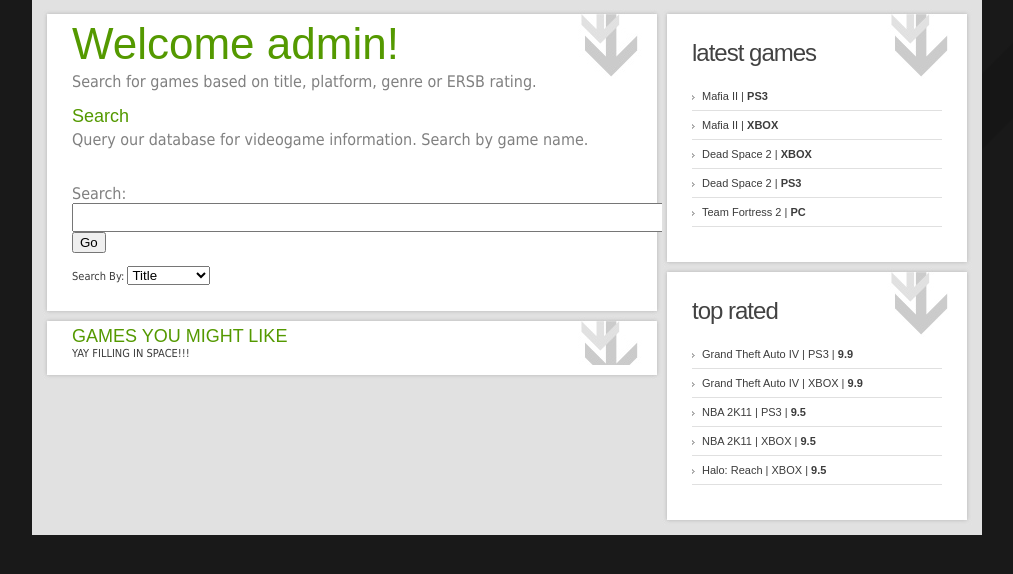
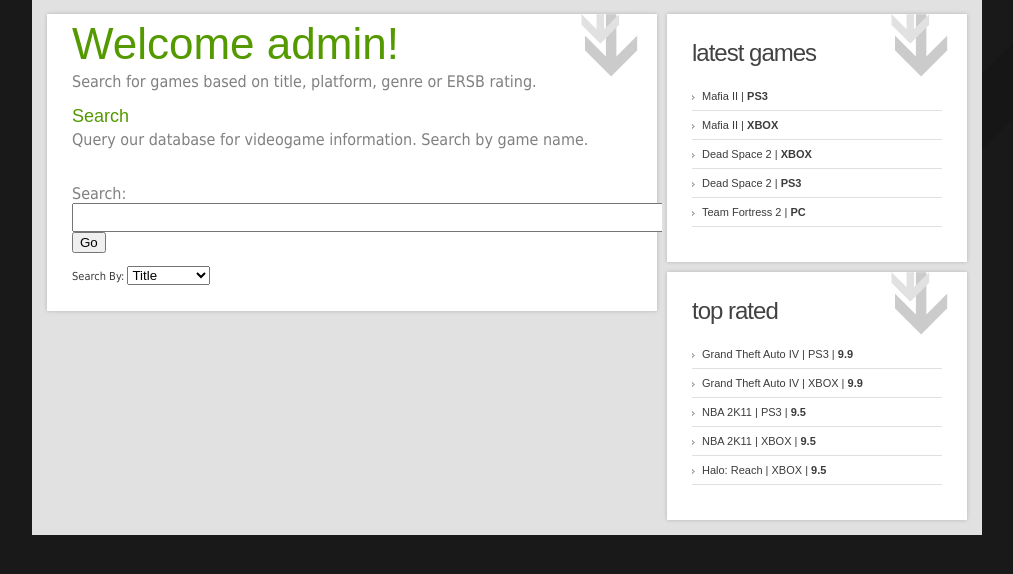
Before and after one commit to wessles4/vgdatabase, a PHP site: page /home.php in a window 1280 px wide. Shown: the part 226-800 px from the top of the page, without its empty margins (133-1146 px from the left). Run offline with PHP 8.4, Linux system fonts and the light colour scheme; a user stored in the database is signed in; data comes from the database, SQL or seed files in the repository.

Commit message:
more small changes

```diff
--- a/home.php
+++ b/home.php
@@ -49,17 +49,7 @@ echo "<p><font size=3 color=grey>Search for games based on title, platform, genr
 				<?PHP
 				if($_SESSION['username'] != NULL){
 				?>
-				<div class="post">
-					<div class="post-bgtop">
-						<div class="post-bgbtm">
-							<div class="entry">
-							<h2>GAMES YOU MIGHT LIKE</h2>
-							<!-- include a php that recomends 3 games for the user -->
-							YAY FILLING IN SPACE!!!
-							</div>
-						</div>
-					</div>
-				</div>
+
 				<?PHP
 				}
 				?>
```
